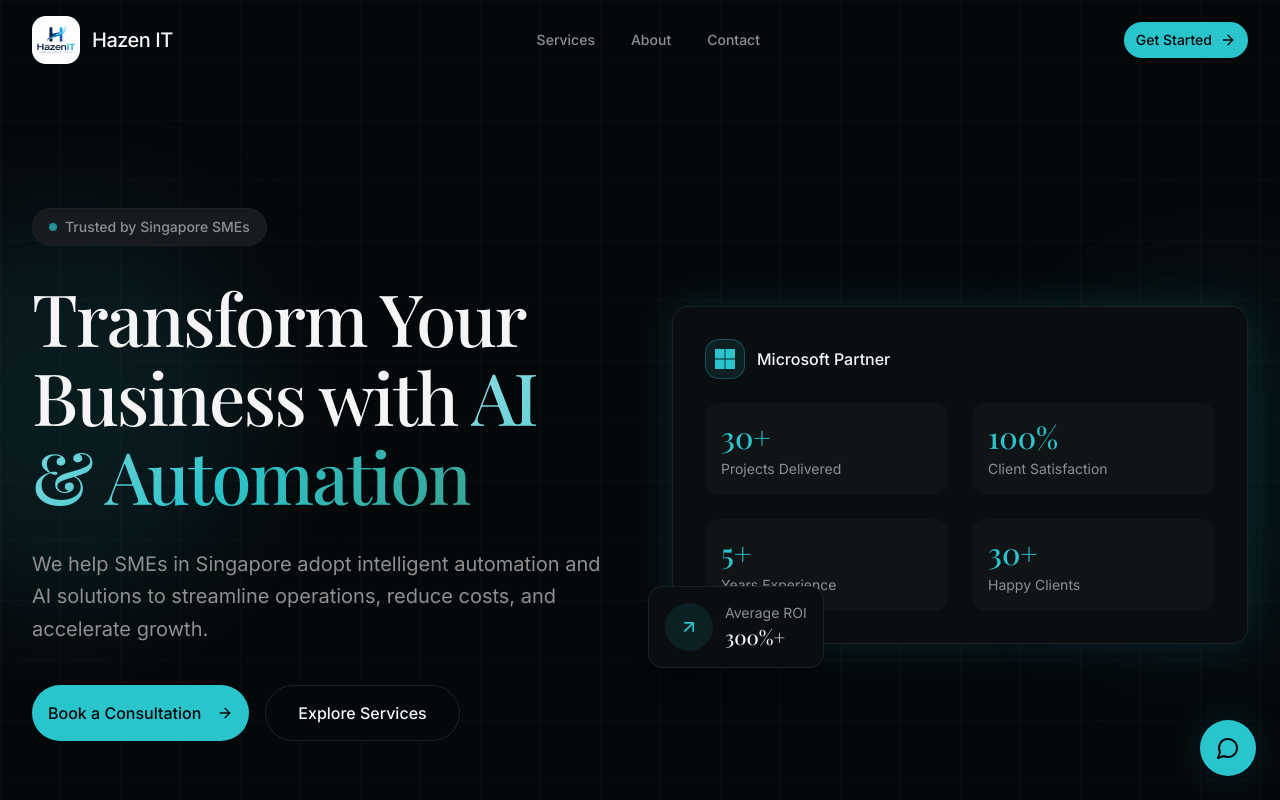
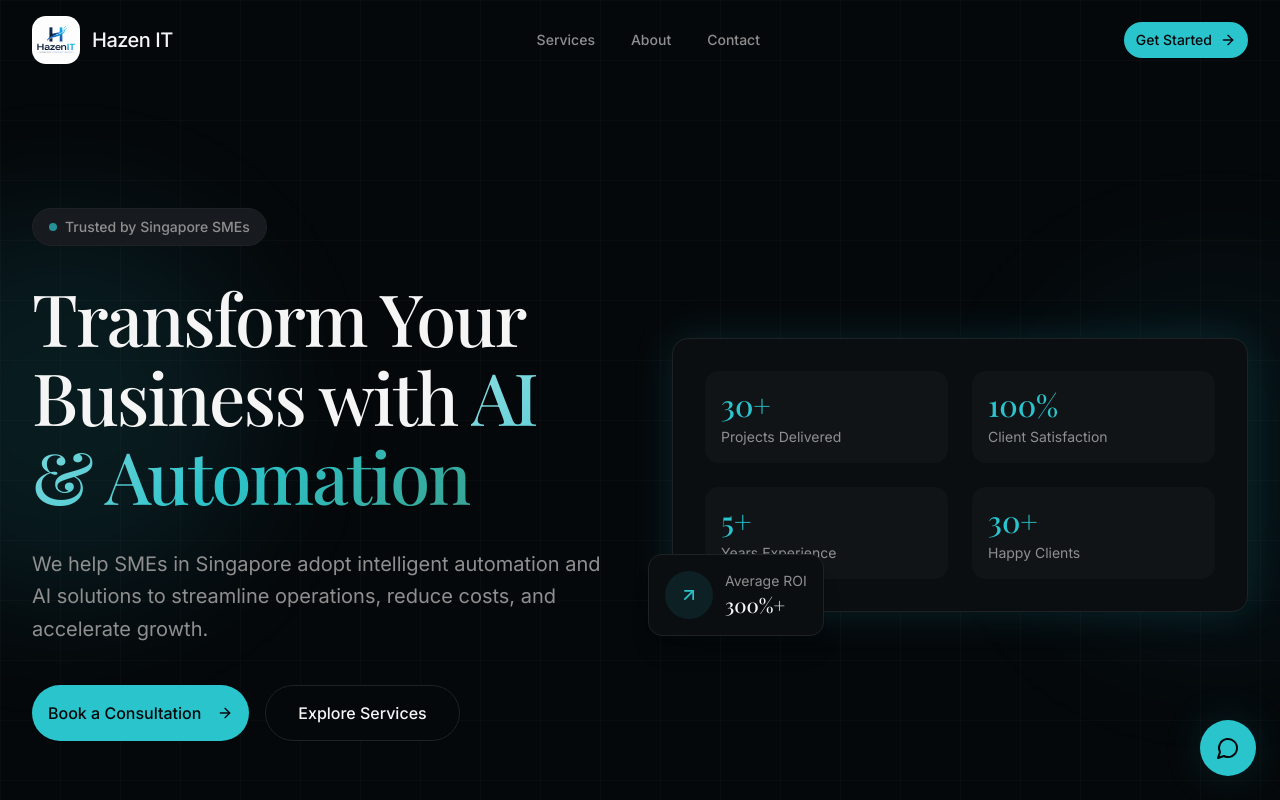
Before and after one commit to hazengit/hazenit-web, a Next.js app: page / in a window 1280 px wide. Shown: the top 800 px of the page. Built offline with nearby package versions, Linux system fonts and the light colour scheme; a web font is replaced by a local one.

Commit message:
Removed Microsoft partner

```diff
--- a/components/ui/hero.tsx
+++ b/components/ui/hero.tsx
@@ -53,15 +53,6 @@ export function Hero() {
             <div className="relative">
               {/* Main card */}
               <div className="p-8 bg-card border border-border rounded-2xl glow">
-                <div className="flex items-center gap-3 mb-6">
-                  <div className="w-10 h-10 bg-primary/10 border border-primary/30 rounded-xl flex items-center justify-center">
-                    <svg className="w-5 h-5 text-primary" viewBox="0 0 24 24" fill="currentColor">
-                      <path d="M0 0h11.5v11.5H0V0zm12.5 0H24v11.5H12.5V0zM0 12.5h11.5V24H0V12.5zm12.5 0H24V24H12.5V12.5z"/>
-                    </svg>
-                  </div>
-                  <span className="font-medium text-foreground">Microsoft Partner</span>
-                </div>
-
                 <div className="grid grid-cols-2 gap-6">
                   <div className="p-4 bg-secondary/50 rounded-xl">
                     <div className="text-3xl font-serif font-medium text-primary mb-1">30+</div>
```
